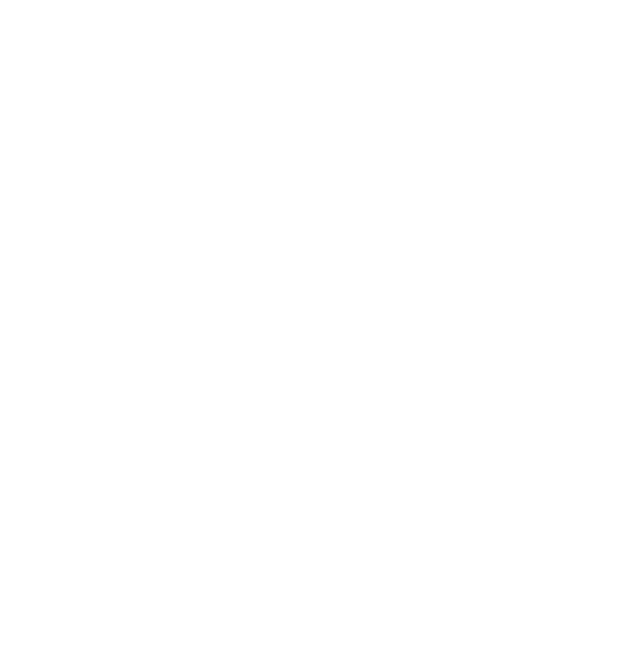
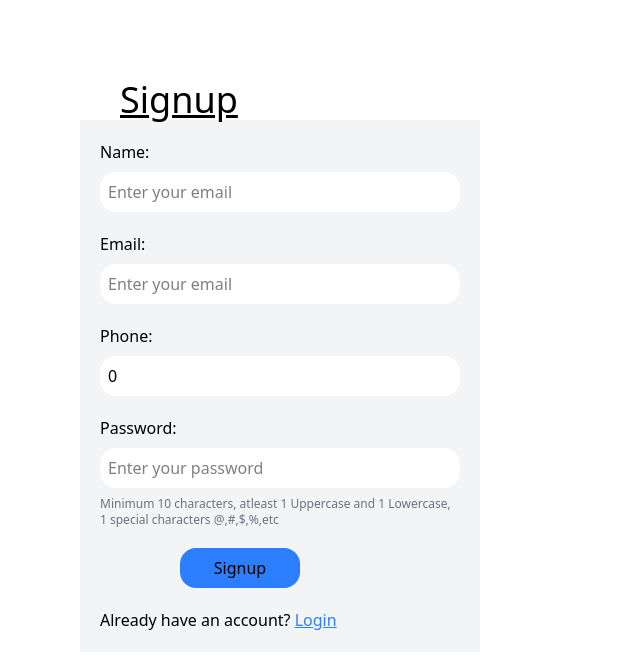
Before and after one commit to Arav20603/ecommercesSyndicate0ne, a React (Vite) app in the folder client/: page /signup in a window 1280 px wide. Before the commit this address had no page. Shown: the top 668 px of the page, without its empty margins (0-640 px from the left). Built offline with nearby package versions, Linux system fonts and the light colour scheme.

Commit message:
Created User Signup form, and logout funtionalities in frontend

```diff
--- a/client/src/App.tsx
+++ b/client/src/App.tsx
@@ -9,13 +9,15 @@ import UpdateProduct from './pages/admin/Products/UpdateProduct'
 import CategoryDetailPage from './pages/web/Category/CategoryDetailPage'
 import ProductDetailPage from './pages/web/Products/ProductDetailPage'
 import Login from './pages/web/user/Login'
+import SignUp from './pages/web/user/Signup'
 
 const App = () => {
   return (
     <BrowserRouter>
       <Routes>
-        <Route path='/' element={<Login />} />
-        <Route path='/home' element={<Home />} />
+        <Route path='/login' element={<Login />} />
+        <Route path='/signup' element={<SignUp />} />
+        <Route path='/' element={<Home />} />
         <Route path='/category' element={<Categories />} />
         <Route path='/category-edit/:id' element={<UpdateCategory />} />
         <Route path='/add-category' element={<AddCategories />} />
--- a/client/src/app/features/user/userSlice.ts
+++ b/client/src/app/features/user/userSlice.ts
@@ -1,5 +1,5 @@
 import { createAsyncThunk, createSlice } from "@reduxjs/toolkit"
-import type { UserStateProps } from "../../../constants/types"
+import type { UserCreateProps, UserStateProps } from "../../../constants/types"
 import axios from "axios"
 
 export interface FormProps {
@@ -24,6 +24,24 @@ export const fetchUser = createAsyncThunk(
   }
 )
 
+export const createUser = createAsyncThunk(
+  'user/signup',
+  async (userData: UserCreateProps) => {
+    const res = await axios.post(`${API_URL}/signup`, userData)
+    console.log(res)
+    return res.data.user
+  }
+)
+
+export const logOut = createAsyncThunk(
+  'user/logout',
+  async () => {
+    const res = await axios.post(`${API_URL}/logout`)
+    console.log(res)
+    return res.data.user
+  }
+)
+
 const userSlice = createSlice({
   name: 'user',
   initialState,
@@ -42,6 +60,30 @@ const userSlice = createSlice({
       state.items = null
       state.error = action.error.message
     })
+    builder
+    .addCase(createUser.pending, (state) => {
+      state.loading = true
+    })
+    .addCase(createUser.fulfilled, (state) => {
+      state.loading = false
+    })
+    .addCase(createUser.rejected, (state, action) => {
+      state.loading = false
+      state.error = action.error.message
+    })
+    builder
+    .addCase(logOut.pending, (state) => {
+      state.loading = true
+    })
+    .addCase(logOut.fulfilled, (state) => {
+      state.loading = false
+      state.items = null
+      localStorage.clear()
+    })
+    .addCase(logOut.rejected, (state, action) => {
+      state.loading = false
+      state.error = action.error.message
+    })
   }
 })
 
--- a/client/src/components/Home.tsx
+++ b/client/src/components/Home.tsx
@@ -1,4 +1,4 @@
-import { Link } from 'react-router-dom'
+import { Link, useNavigate } from 'react-router-dom'
 import Navbar from './Navbar'
 import { useAppDispatch, useAppSelector } from '../app/hooks'
 import { useDispatch } from 'react-redux'
@@ -10,8 +10,10 @@ const Home = () => {
   const dispatch = useAppDispatch()
   const { items: categoryItems, loading, error } = useAppSelector(state => state.categories)
   const { items: productItems } = useAppSelector(state => state.products)
+  const navigate = useNavigate()
 
   useEffect(() => {
+    if (localStorage.getItem('user') == null) navigate('/login')
     dispatch(fetchCategories())
     dispatch(fetchProducts())
   }, [dispatch])
--- a/client/src/components/Navbar.tsx
+++ b/client/src/components/Navbar.tsx
@@ -1,13 +1,15 @@
 import React, { useEffect, useRef, useState } from 'react'
-import { Link } from 'react-router-dom'
+import { Link, useNavigate } from 'react-router-dom'
 import { useAppDispatch, useAppSelector } from '../app/hooks'
 import { fetchCategories } from '../app/features/category/categoriesSlice'
+import { logOut } from '../app/features/user/userSlice'
 
 const Navbar = () => {
   const [showDropdown, setShowDropdown] = useState(false)
   const [query, setQuery] = useState('')
   const dispatch = useAppDispatch()
   const {items: categoryItems, loading, error} = useAppSelector(state => state.categories)
+  const navigate = useNavigate()
 
   const dropdownRef = useRef<HTMLLIElement>(null)
   useEffect(() => {
@@ -30,6 +32,18 @@ const Navbar = () => {
   const handleCategoryClick = () => {
     setShowDropdown(prev => !prev)
   }
+
+  const handleLogout = () => {
+    try {
+      dispatch(logOut())
+      alert('Successfully logged out')
+      navigate('/login')
+    } catch (error) {
+      alert(`Error in logging out: ${error}`)
+      console.log(error)
+    }
+  }
+
   return (
     <div className='flex justify-around items-center mt-4'>
       {/* title */}
@@ -68,8 +82,9 @@ const Navbar = () => {
       <div className="flex gap-5 items-center">
         <Link to='/'><i className='fa fa-user hover:scale-103 text-blue-700' style={{ fontSize: 25 }}></i></Link>
         <Link to='/'><i className='fa fa-shopping-cart text-yellow-900' style={{ fontSize: 25 }}>
-          <p className='absolute top-3 right-22 text-lg text-gray-800'>0</p></i></Link>
+          <p className='absolute top-3 right-22 text-lg text-gray-800'></p></i></Link>
         <Link to='/'><i className='fa fa-heart hover:scale-103 text-red-500' style={{ fontSize: 20 }}></i></Link>
+        <button onClick={handleLogout} className='bg-red-500 p-2 text-white cursor-pointer rounded-2xl'>logout</button>
       </div>
     </div>
   )
--- a/client/src/pages/web/user/Login.tsx
+++ b/client/src/pages/web/user/Login.tsx
@@ -1,7 +1,7 @@
 import React, { useEffect, useState } from 'react'
 import { useAppDispatch, useAppSelector } from '../../../app/hooks'
 import { fetchUser } from '../../../app/features/user/userSlice'
-import { useNavigate } from 'react-router-dom'
+import { Link, useNavigate } from 'react-router-dom'
 
 const Login = () => {
   const dispatch = useAppDispatch()
@@ -13,11 +13,11 @@ const Login = () => {
   const navigate = useNavigate()
 
   useEffect(() => {
-    if (userData) {
+    if (userData && localStorage.getItem('user') == null) {
       localStorage.setItem('user', JSON.stringify(userData))
       console.log(userData)
       alert(`Successfully logged in.\nWelcome, ${userData.name}!`)
-      navigate('/home')
+      navigate('/')
     }
   }, [userData, navigate])
 
@@ -61,6 +61,7 @@ const Login = () => {
 
         {/* btn */}
         <button type='submit' className='bg-blue-500 p-2 w-30 ml-20 rounded-2xl'>Submit</button>
+        <p>Don't have an account? <Link to='/signup' className='text-blue-600 underline'>SignUp</Link></p>
      </form>
     </div>
   )
--- /dev/null
+++ b/client/src/pages/web/user/Signup.tsx
@@ -0,0 +1,82 @@
+import React, { useEffect, useState } from 'react'
+import type { UserCreateProps } from '../../../constants/types'
+import { Link, useNavigate } from 'react-router-dom'
+import { useAppDispatch, useAppSelector } from '../../../app/hooks'
+import { createUser } from '../../../app/features/user/userSlice'
+
+const SignUp = () => {
+  const dispatch = useAppDispatch()
+  const {error} = useAppSelector(state => state.user)
+  const navigate = useNavigate()
+
+  const [form, setForm] = useState<UserCreateProps>({
+    name: '', email: '', password: '', phoneNo: 0
+  })
+
+  if (error) alert(`Error: ${error}`)
+
+  const handleSubmit = (e: any) => {
+    e.preventDefault()
+    try {
+      dispatch(createUser(form))
+      alert(`User created successfully.`)
+      navigate('/login')
+    } catch (error) {
+      alert(`Error is creating user: ${error}`)
+      setForm({...form, password: ''})
+    }
+  }
+
+  return (
+    <div className='m-20'>
+      <h1 className='ml-10 underline text-4xl'>Signup</h1>
+     <form onSubmit={handleSubmit}
+      className='p-5 bg-gray-100 w-100 flex flex-col gap-5'
+     >
+
+      {/* name input */}
+        <div className="flex flex-col gap-2">
+          <label>Name:</label>
+          <input type="text" name="name" value={form.name}
+          onChange={(e) => setForm({...form, name: e.target.value.toString()})} placeholder='Enter your email'
+          className='p-2 bg-white rounded-2xl' required
+          />
+        </div>
+
+      {/* email input */}
+        <div className="flex flex-col gap-2">
+          <label>Email:</label>
+          <input type="email" name="email" value={form.email}
+          onChange={(e) => setForm({...form, email: e.target.value.toString()})} placeholder='Enter your email'
+          className='p-2 bg-white rounded-2xl' required
+          />
+        </div>
+
+        {/* phone no input */}
+        <div className="flex flex-col gap-2">
+          <label>Phone:</label>
+          <input type="text" name="phoneNo" value={form.phoneNo}
+          onChange={(e) => setForm({...form, phoneNo: Number(e.target.value)})}
+          className='p-2 bg-white rounded-2xl' required
+          />
+        </div>
+
+        {/* password input */}
+        <div className="flex flex-col gap-2">
+          <label>Password:</label>
+          <input type="text" name="password" value={form.password}
+          onChange={(e) => setForm({...form, password: e.target.value.toString()})} placeholder='Enter your password'
+          className='p-2 bg-white rounded-2xl' required
+          />
+          <p className='text-xs text-gray-500'>Minimum 10 characters, atleast 1 Uppercase and 1 Lowercase, 1 special characters @,#,$,%,etc</p>
+        </div>
+
+        {/* btn */}
+        <button type='submit' className='bg-blue-500 p-2 w-30 ml-20 rounded-2xl'>Signup</button>
+        <p>Already have an account? <Link to='/login' className='text-blue-500 underline'>Login</Link></p>
+     </form>
+    </div>
+  )
+}
+
+export default SignUp
```
Also changed, not shown: client/src/constants/types.ts (+7 -0 lines).
